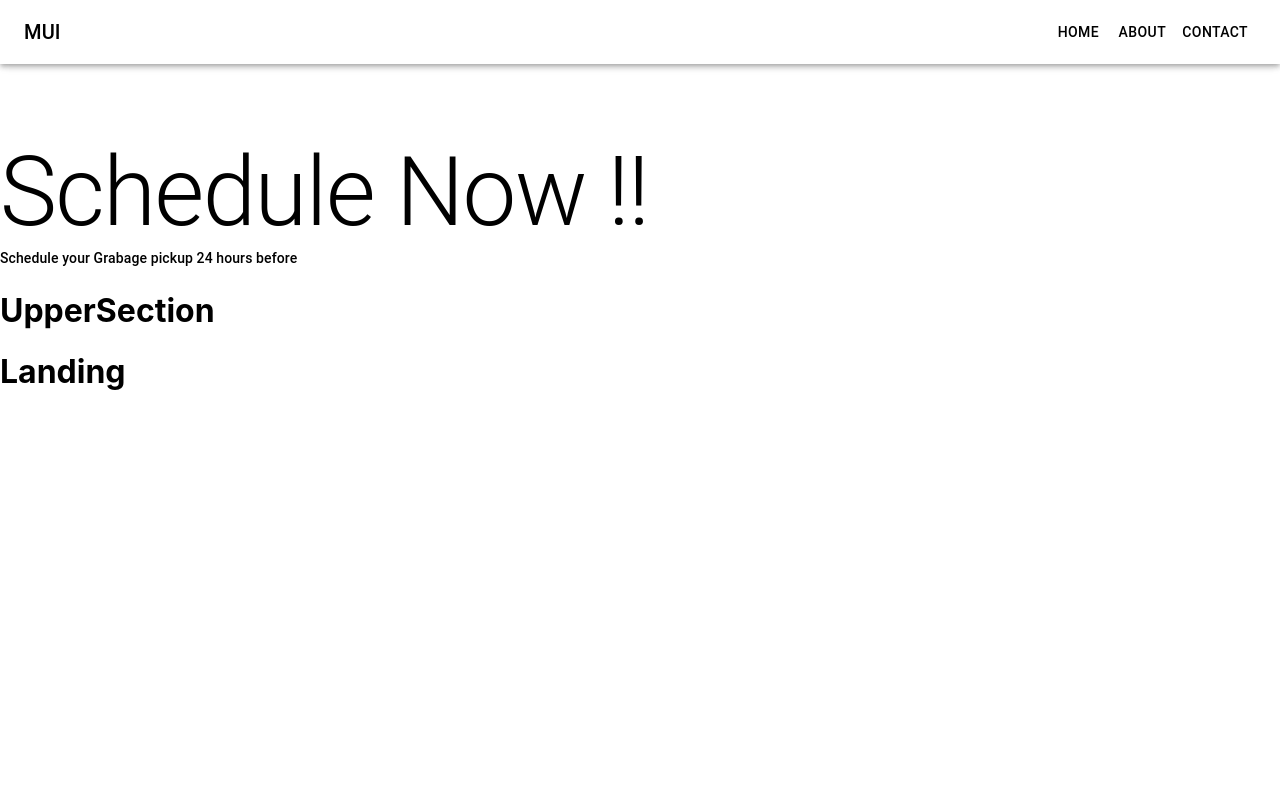
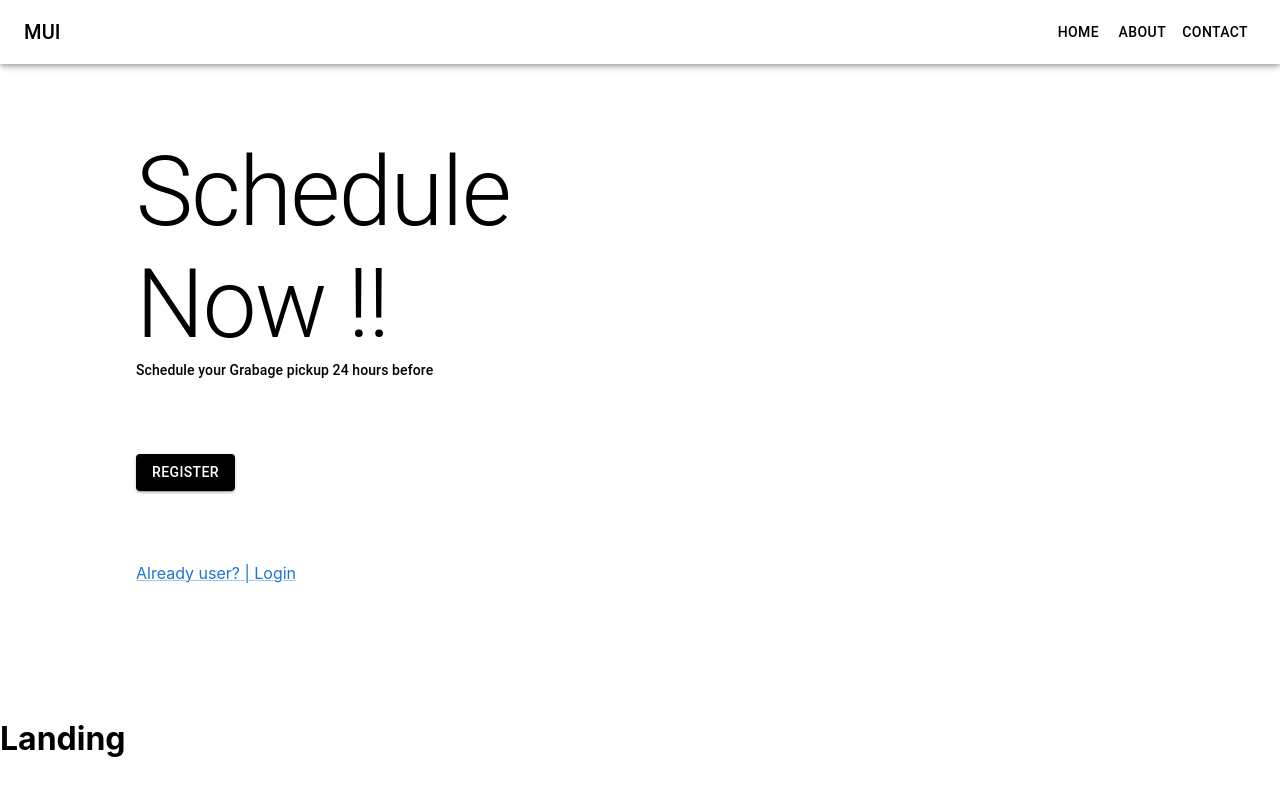
Before and after one commit to mayani2002/WMS, a React (Create React App) app in the folder client/: page /#/500 in a window 1280 px wide. Shown: the top 796 px of the page. Built offline with nearby package versions, Linux system fonts and the light colour scheme.

Commit message:
Created Upper Section

```diff
--- a/client/src/components/UpperSection.jsx
+++ b/client/src/components/UpperSection.jsx
@@ -1,15 +1,19 @@
-import { Typography, Box } from '@mui/material';
+import { Typography, Box, Button, Link } from '@mui/material';
 import React from 'react';
 
 const UpperSection = () => {
     return (
 
-        <Box sx={{ mt: 17 }}>
-            <Typography variant="h1">Schedule Now !!</Typography>
+        <Box sx={{ m: 17, backgroundColor: " linear - gradient(360deg, #E2FCAF 6.05 %, rgba(224, 235, 202, 0) 108.4 %)" }}>
+
+            <Typography variant="h1">Schedule <br /> Now !!</Typography>
             <Typography variant="subtitle2">Schedule your Grabage pickup 24 hours before </Typography>
-
-            <h1>UpperSection</h1>
-        </Box>
+            <Button sx={{ mt: 9, mb: 9, backgroundColor: "black" }} variant="contained">Register</Button>
+            {/* <Typography variant="body1">Schedule your Grabage pickup 24 hours before </Typography> */}
+            <Box>
+                <Link>Already user? | Login</Link>
+            </Box>
+        </Box >
 
     )
 }
```
